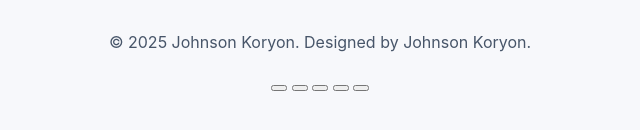
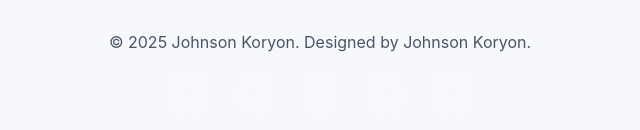
Before and after one commit to juiceboi30/myportfolio, a plain HTML site: page index.html in a window 1280 px wide. Shown: the part 2763-2893 px from the top of the page, 320-960 px from the left. Drawn offline with Linux system fonts and the light colour scheme.

Commit message:
Add explicit theme variables and social icon styles
Updated the CSS file to include explicit theme variables and toggle styling. Added new styles for social icons.

```diff
--- a/style.css
+++ b/style.css
@@ -467,3 +467,40 @@
   outline-offset: 3px;
   border-radius:8px;
 }
+.social-icons {
+  display: flex;
+  justify-content: center;
+  gap: 18px;
+  margin-top: 16px;
+}
+
+.social-icons button {
+  width: 48px;
+  height: 48px;
+  border-radius: 50%;
+  border: none;
+  background: rgba(255, 255, 255, 0.08);
+  backdrop-filter: blur(8px);
+  color: var(--text-primary, #fff);
+  font-size: 20px;
+  cursor: pointer;
+  transition: transform 0.25s ease, box-shadow 0.25s ease, background 0.25s ease;
+}
+
+.social-icons button:hover {
+  transform: translateY(-6px) scale(1.08);
+  background: linear-gradient(
+    135deg,
+    var(--brand-primary),
+    var(--brand-accent)
+  );
+  box-shadow: 0 12px 30px rgba(0, 0, 0, 0.25);
+}
+
+.social-icons button:active {
+  transform: scale(0.9);
+}
+
+.social-icons button i {
+  pointer-events: none;
+}
```
